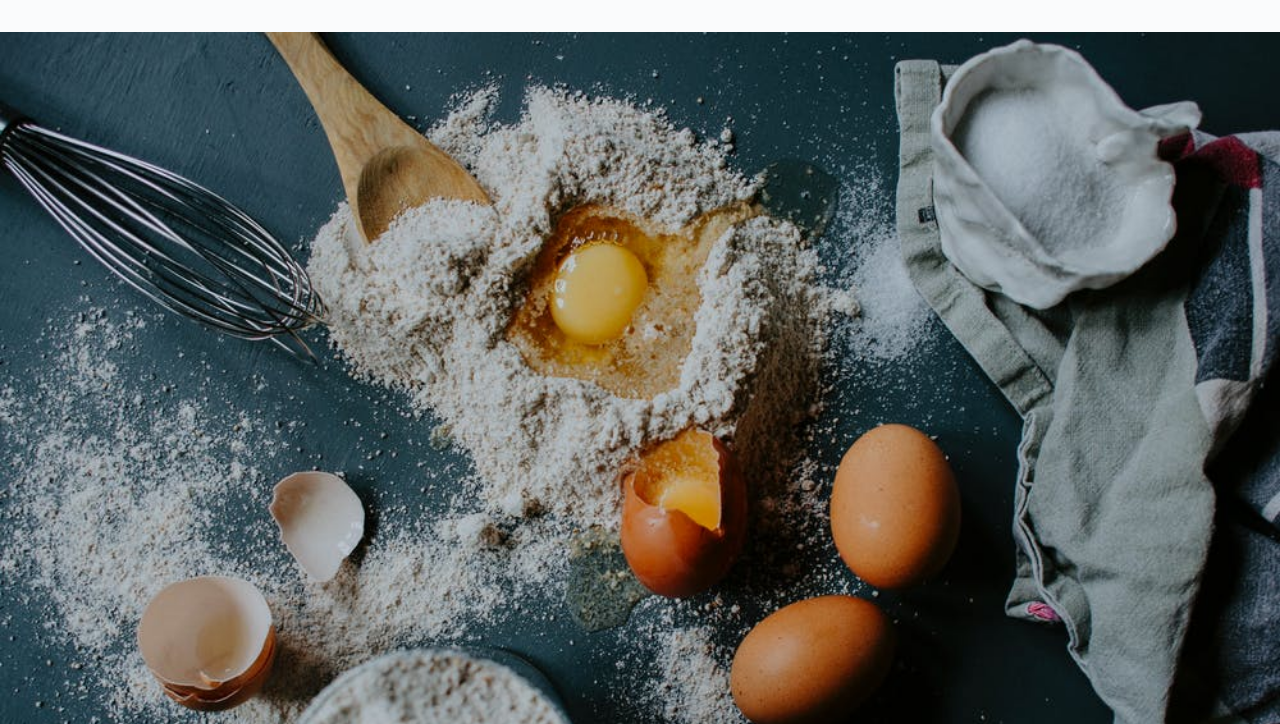
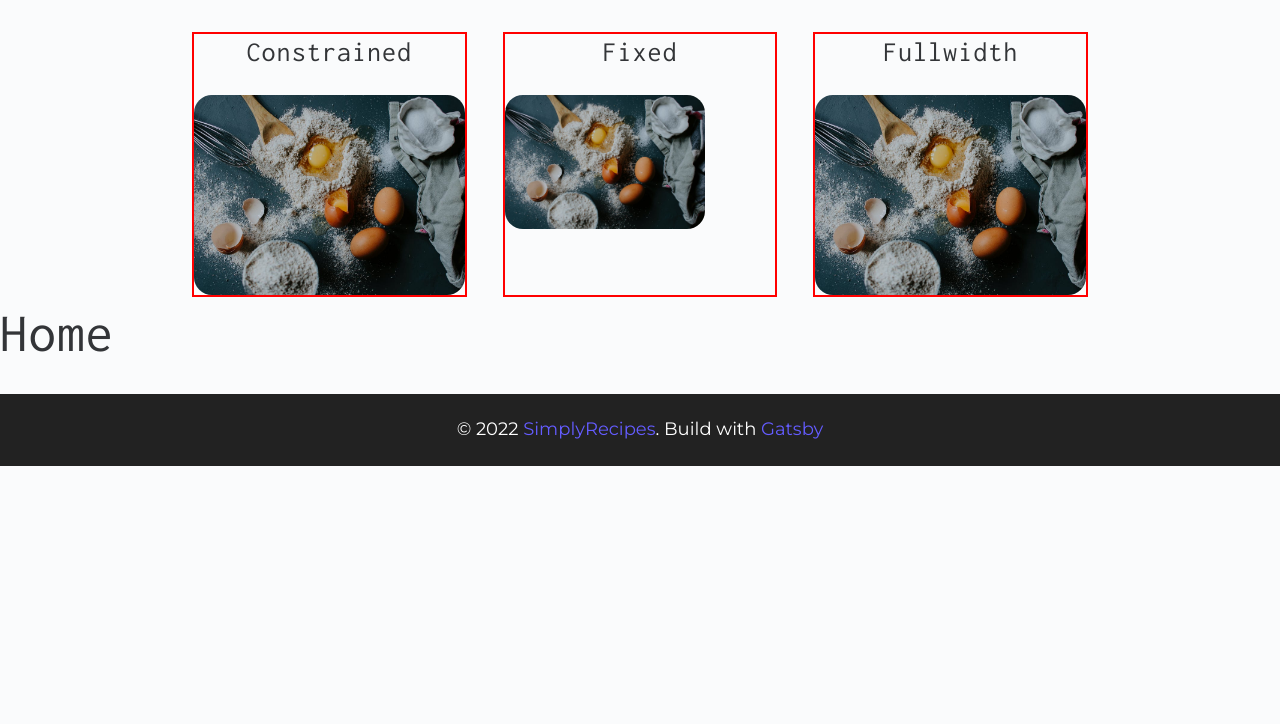
Before and after one commit to matthew-talamantes/gatsby-tutorial, a Gatsby site: page / in a window 1280 px wide. Shown: the part 76-800 px from the top of the page. Built offline with nearby package versions, Linux system fonts and the light colour scheme; Gatsby itself is replaced by a stand-in of ours.

Commit message:
Add example images to their own component

```diff
--- /dev/null
+++ b/src/examples/images.js
@@ -0,0 +1,69 @@
+import React from "react"
+import { StaticImage } from "gatsby-plugin-image"
+
+import styled from "styled-components"
+
+const Images = () => {
+  return (
+    <Wrapper>
+      <article>
+        <h4>constrained</h4>
+        <StaticImage
+          src="../assets/images/main.jpeg"
+          alt="Eggs and flour"
+          placeholder="tracedSVG"
+          layout="constrained"
+          className="example-img"
+          as="section"
+        />
+      </article>
+      <article>
+        <h4>fixed</h4>
+        <StaticImage
+          src="../assets/images/main.jpeg"
+          alt="Eggs and flour"
+          placeholder="dominantColor"
+          layout="fixed"
+          width={200}
+          className="example-img"
+          as="section"
+        />
+      </article>
+      <article>
+        <h4>fullwidth</h4>
+        <StaticImage
+          src="../assets/images/main.jpeg"
+          alt="Eggs and flour"
+          placeholder="dominantColor"
+          layout="fullWidth"
+          className="example-img"
+          as="section"
+        />
+      </article>
+    </Wrapper>
+  )
+}
+
+const Wrapper = styled.section`
+  width: 70vw;
+  margin: 0 auto;
+  display: grid;
+  text-align: center;
+  gap: 2rem;
+  article {
+    border: 2px solid red;
+  }
+  .example-img {
+    height: 300px;
+    border-radius: 1rem;
+  }
+  @media (min-width: 992px) {
+    grid-template-columns: 1fr 1fr 1fr;
+
+    .example-img {
+      height: 200px;
+    }
+  }
+`
+
+export default Images
--- a/src/pages/index.js
+++ b/src/pages/index.js
@@ -1,16 +1,11 @@
 import React from "react"
 import Layout from "../components/Layout"
-import { StaticImage } from "gatsby-plugin-image"
+import Images from "../examples/images"
 
 export default function Home() {
   return (
     <Layout>
-      <StaticImage
-        src="../assets/images/main.jpeg"
-        alt="Eggs and flour"
-        placeholder="tracedSVG"
-        layout="fullWidth"
-      />
+      <Images />
       <h1>Home</h1>
     </Layout>
   )
```
